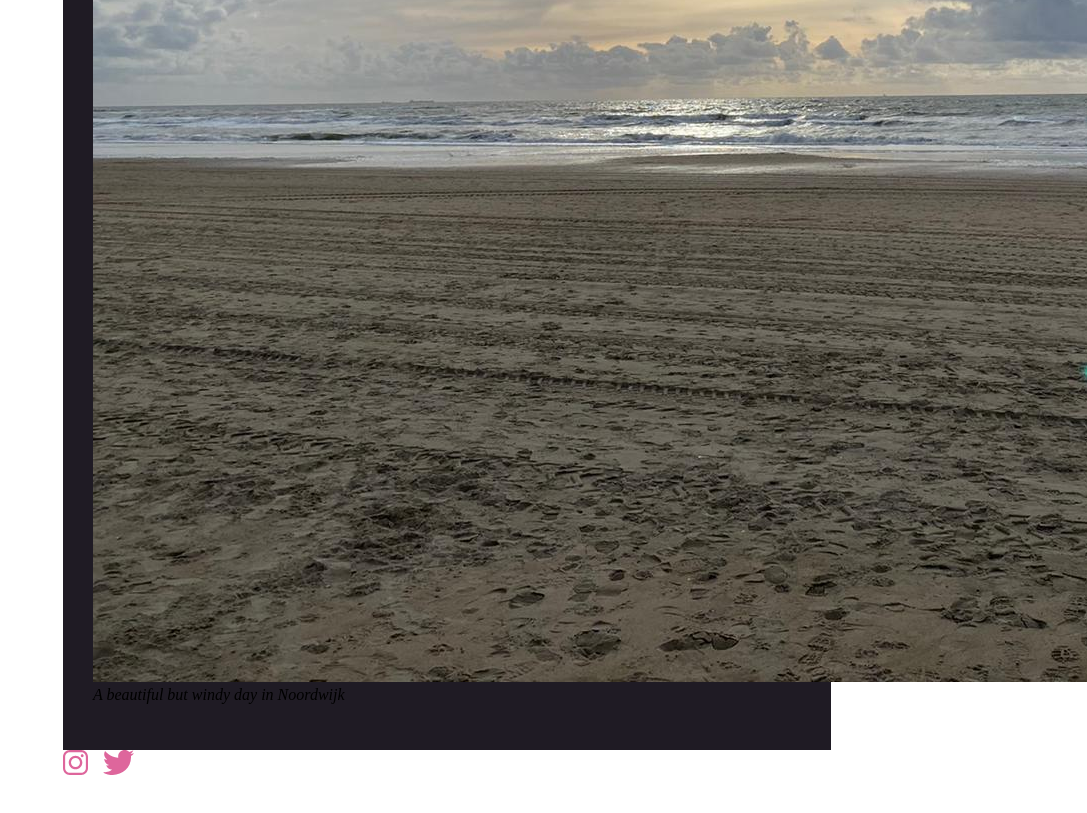
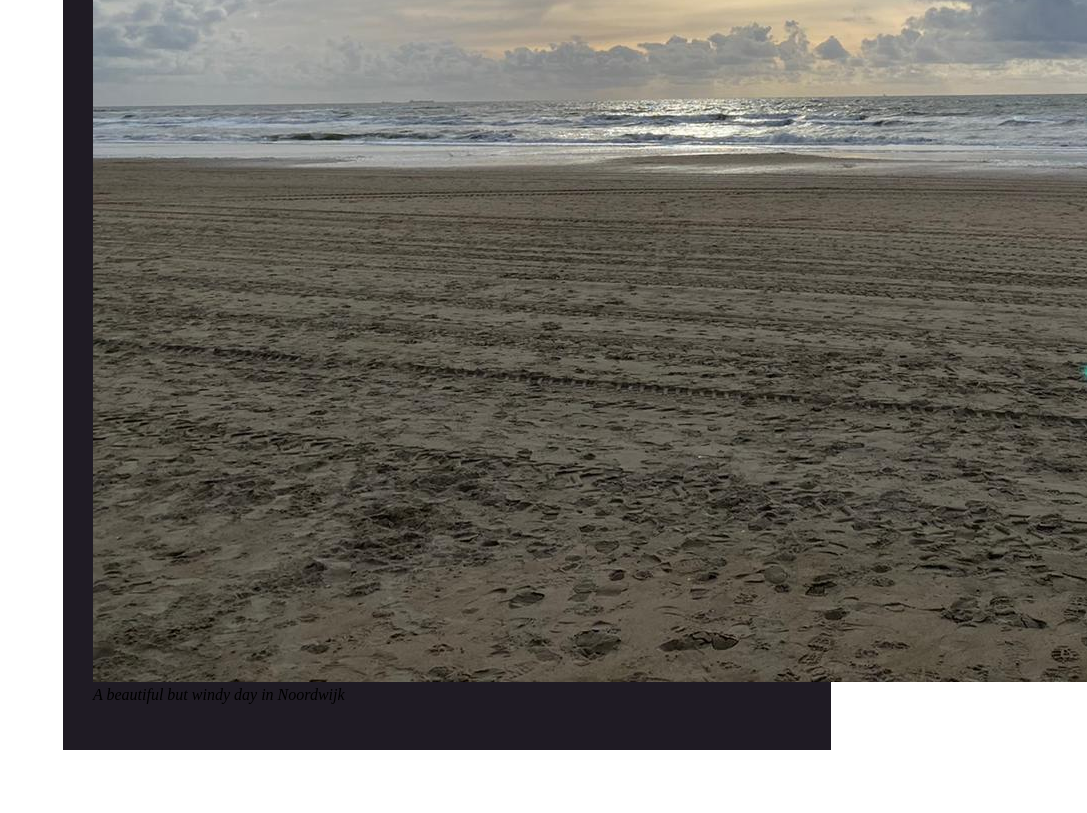
Before and after one commit to bengaminho/travel-blog, a Gatsby site: page /my-first-day/ in a window 1280 px wide. Shown: the part 870-1683 px from the top of the page, without its empty margins (193-1280 px from the left). After the commit the page ends 1658 px from the top, so only its background shows below. Built offline with nearby package versions, Linux system fonts and the light colour scheme; Gatsby itself is replaced by a stand-in of ours.

Commit message:
new post

```diff
--- a/src/components/layout.js
+++ b/src/components/layout.js
@@ -21,10 +21,10 @@ const Layout = ({ pageTitle, children }) => {
                     <div className={'container-wrapper'}>
                         {children}
                     </div>
-                  <footer className={'footer'}>
+                  {/*<footer className={'footer'}>
                     <a href={'https://www.instagram.com/bengaminho/'} target={'_blank'}><img className={'social-icon'} src={instaLogo}/></a>
                     <a href={'https://twitter.com/bengaminho'} target={'_blank'}><img className={'social-icon'} src={twitterLogo}/></a>
-                  </footer>
+                  </footer>*/}
                 </main>
             </div>
     )
```
